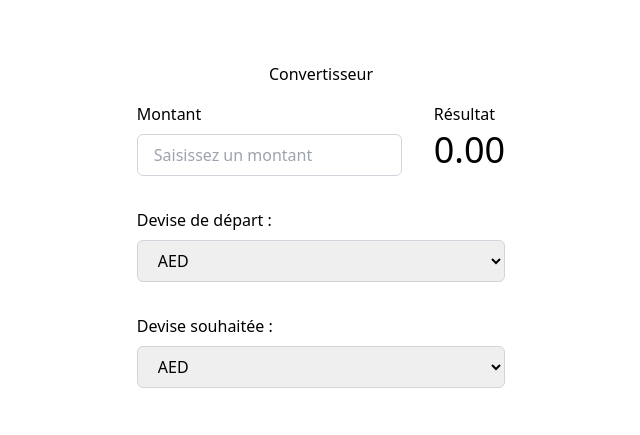
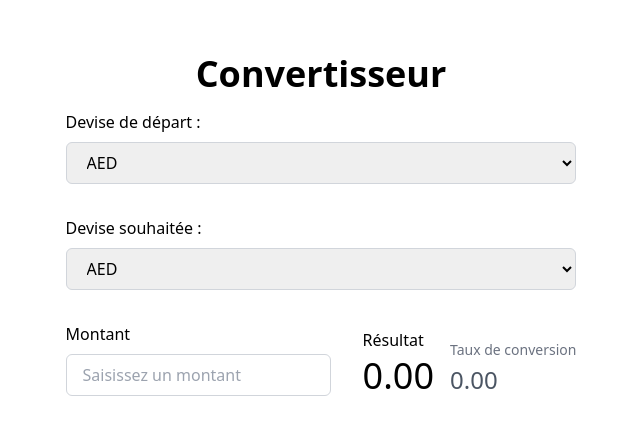
Before and after one commit to miicolas/b2-converter-money, a plain HTML site: page index.html in a window 1280 px wide. Shown: the part 167-602 px from the top of the page, without its empty margins (319-959 px from the left). Drawn offline with nearby package versions, Linux system fonts and the light colour scheme.

Commit message:
Add conversion rate display and update UI elements

```diff
--- a/index.html
+++ b/index.html
@@ -11,23 +11,8 @@
   <body>
     <form class="flex justify-center items-center h-screen">
       <div class="flex-col flex">
-        <h1 class="text-center">Convertisseur</h1>
-        <div class="flex gap-8">
-          <div class="input py-4 flex flex-col gap-2">
-            <label for="amount">Montant</label>
-            <input
-              type="number"
-              id="amount"
-              name="amount"
-              placeholder="Saisissez un montant"
-              class="border border-gray-300 rounded-md px-4 py-2"
-            />
-          </div>
-          <div class="output py-4">
-            <h2>Résultat</h2>
-            <p class="text-4xl mt-1" id="result">0.00</p>
-          </div>
-        </div>
+        <h1 class="text-center text-4xl font-bold ">Convertisseur</h1>
+
         <div class="input py-4 flex flex-col gap-2">
           <label for="from">Devise de départ :</label>
           <select
@@ -44,7 +29,30 @@
             class="border border-gray-300 rounded-md px-4 py-2"
           ></select>
         </div>
+        <div class="flex gap-8">
+          <div class="input py-4 flex flex-col gap-2">
+            <label for="amount">Montant</label>
+            <input
+              type="number"
+              id="amount"
+              name="amount"
+              placeholder="Saisissez un montant"
+              class="border border-gray-300 rounded-md px-4 py-2"
+            />
+          </div>
+          <div class="flex items-end gap-4">
+            <div class="output py-4">
+              <h2>Résultat</h2>
+              <p class="text-4xl mt-1" id="result">0.00</p>
+            </div>
+            <div class="output py-4">
+              <h2 class="text-sm text-gray-500">Taux de conversion</h2>
+              <p class="text-2xl mt-1 text-gray-600" id="conversionRate">0.00</p>
+            </div>
+          </div>
+        </div>
       </div>
+
     </form>
   </body>
 </html>
--- a/script.js
+++ b/script.js
@@ -1,173 +1,29 @@
 const API_KEY = "9d74faa4a852a3bfa0022476";
 
-const CURRENCIES = [
-  "AED",
-  "AFN",
-  "ALL",
-  "AMD",
-  "ANG",
-  "AOA",
-  "ARS",
-  "AUD",
-  "AWG",
-  "AZN",
-  "BAM",
-  "BBD",
-  "BDT",
-  "BGN",
-  "BHD",
-  "BIF",
-  "BMD",
-  "BND",
-  "BOB",
-  "BRL",
-  "BSD",
-  "BTN",
-  "BWP",
-  "BYN",
-  "BZD",
-  "CAD",
-  "CDF",
-  "CHF",
-  "CLP",
-  "CNY",
-  "COP",
-  "CRC",
-  "CUP",
-  "CVE",
-  "CZK",
-  "DJF",
-  "DKK",
-  "DOP",
-  "DZD",
-  "EGP",
-  "ERN",
-  "ETB",
-  "EUR",
-  "FJD",
-  "FKP",
-  "FOK",
-  "GBP",
-  "GEL",
-  "GGP",
-  "GHS",
-  "GIP",
-  "GMD",
-  "GNF",
-  "GTQ",
-  "GYD",
-  "HKD",
-  "HNL",
-  "HRK",
-  "HTG",
-  "HUF",
-  "IDR",
-  "ILS",
-  "IMP",
-  "INR",
-  "IQD",
-  "IRR",
-  "ISK",
-  "JEP",
-  "JMD",
-  "JOD",
-  "JPY",
-  "KES",
-  "KGS",
-  "KHR",
-  "KID",
-  "KMF",
-  "KRW",
-  "KWD",
-  "KYD",
-  "KZT",
-  "LAK",
-  "LBP",
-  "LKR",
-  "LRD",
-  "LSL",
-  "LYD",
-  "MAD",
-  "MDL",
-  "MGA",
-  "MKD",
-  "MMK",
-  "MNT",
-  "MOP",
-  "MRU",
-  "MUR",
-  "MVR",
-  "MWK",
-  "MXN",
-  "MYR",
-  "MZN",
-  "NAD",
-  "NGN",
-  "NIO",
-  "NOK",
-  "NPR",
-  "NZD",
-  "OMR",
-  "PAB",
-  "PEN",
-  "PGK",
-  "PHP",
-  "PKR",
-  "PLN",
-  "PYG",
-  "QAR",
-  "RON",
-  "RSD",
-  "RUB",
-  "RWF",
-  "SAR",
-  "SBD",
-  "SCR",
-  "SDG",
-  "SEK",
-  "SGD",
-  "SHP",
-  "SLE",
-  "SOS",
-  "SRD",
-  "SSP",
-  "STN",
-  "SYP",
-  "SZL",
-  "THB",
-  "TJS",
-  "TMT",
-  "TND",
-  "TOP",
-  "TRY",
-  "TTD",
-  "TVD",
-  "TWD",
-  "TZS",
-  "UAH",
-  "UGX",
-  "USD",
-  "UYU",
-  "UZS",
-  "VES",
-  "VND",
-  "VUV",
-  "WST",
-  "XAF",
-  "XCD",
-  "XDR",
-  "XOF",
-  "XPF",
-  "YER",
-  "ZAR",
-  "ZMW",
-  "ZWL",
+const CURRENCIES = [ // Liste des devises disponibles
+  "AED", "AFN", "ALL", "AMD", "ANG", "AOA", "ARS", "AUD", "AWG", "AZN",
+  "BAM", "BBD", "BDT", "BGN", "BHD", "BIF", "BMD", "BND", "BOB", "BRL",
+  "BSD", "BTN", "BWP", "BYN", "BZD", "CAD", "CDF", "CHF", "CLP", "CNY",
+  "COP", "CRC", "CUP", "CVE", "CZK", "DJF", "DKK", "DOP", "DZD", "EGP",
+  "ERN", "ETB", "EUR", "FJD", "FKP", "FOK", "GBP", "GEL", "GGP", "GHS",
+  "GIP", "GMD", "GNF", "GTQ", "GYD", "HKD", "HNL", "HRK", "HTG", "HUF",
+  "IDR", "ILS", "IMP", "INR", "IQD", "IRR", "ISK", "JEP", "JMD", "JOD",
+  "JPY", "KES", "KGS", "KHR", "KID", "KMF", "KRW", "KWD", "KYD", "KZT",
+  "LAK", "LBP", "LKR", "LRD", "LSL", "LYD", "MAD", "MDL", "MGA", "MKD",
+  "MMK", "MNT", "MOP", "MRU", "MUR", "MVR", "MWK", "MXN", "MYR", "MZN",
+  "NAD", "NGN", "NIO", "NOK", "NPR", "NZD", "OMR", "PAB", "PEN", "PGK",
+  "PHP", "PKR", "PLN", "PYG", "QAR", "RON", "RSD", "RUB", "RWF", "SAR",
+  "SBD", "SCR", "SDG", "SEK", "SGD", "SHP", "SLE", "SOS", "SRD", "SSP",
+  "STN", "SYP", "SZL", "THB", "TJS", "TMT", "TND", "TOP", "TRY", "TTD",
+  "TVD", "TWD", "TZS", "UAH", "UGX", "USD", "UYU", "UZS", "VES", "VND",
+  "VUV", "WST", "XAF", "XCD", "XDR", "XOF", "XPF", "YER", "ZAR", "ZMW",
+  "ZWL"
 ];
 
-const fromCurrency = document.getElementById("from");
-const toCurrency = document.getElementById("to");
+const fromCurrency = document.getElementById("from"); // Récupération de l'input avec la devise de départ
+const toCurrency = document.getElementById("to"); // Récupération de l'input avec la devise souhaitée
 
-CURRENCIES.forEach((currency) => {
+CURRENCIES.forEach((currency) => { // Ajout des options dans les inputs
   const option = document.createElement("option");
   option.value = currency;
   option.innerText = currency;
@@ -177,6 +33,7 @@ CURRENCIES.forEach((currency) => {
 
 const amount = document.getElementById("amount"); // Récupération de l'input avec le montant
 const result = document.getElementById("result"); // Récupération de l'input avec la conversion du montant
+const conversionRateInput = document.getElementById("conversionRate"); // Récupération de l'input avec le taux de conversion
 
 amount.addEventListener("input", async (event) => {
   // Ajout d'un listener sur l'input pour la conversion
@@ -187,6 +44,7 @@ amount.addEventListener("input", async (event) => {
   if (value === "" || value === null || isNaN(value) || value <= 0) {
     // Si le montant est invalide
     result.innerText = "0.00";
+    conversionRateInput.innerText = "0.00"; // Réinitialise le taux de conversion affiché
     return;
   }
 
@@ -201,15 +59,18 @@ amount.addEventListener("input", async (event) => {
         },
       }
     );
-    if (!response.ok)
-      // Si l'erreur est renvoyée par l'API
-      throw new Error(`HTTP erreur! statut: ${response.status}`);
+    if (!response.ok) throw new Error(`HTTP erreur! statut: ${response.status}`);
     const data = await response.json(); // Récupération de la réponse
     if (data.result === "error") throw new Error(data["error-type"]);
+
+    const conversionRate = data.conversion_rate; // Récupération du taux de conversion
+    conversionRateInput.innerText = conversionRate.toFixed(2); // Affichage du taux de conversion arrondie à 2 décimales
+
     const convertedAmount = data.conversion_result; // Récupération de la conversion
     result.innerText = convertedAmount.toFixed(2); // Affichage de la conversion arrondie à 2 décimales
   } catch (error) {
     console.log(error);
     result.innerText = "0.00";
+    conversionRateInput.innerText = "0.00"; // Afficher 0.00 si une erreur se produit
   }
 });
```
